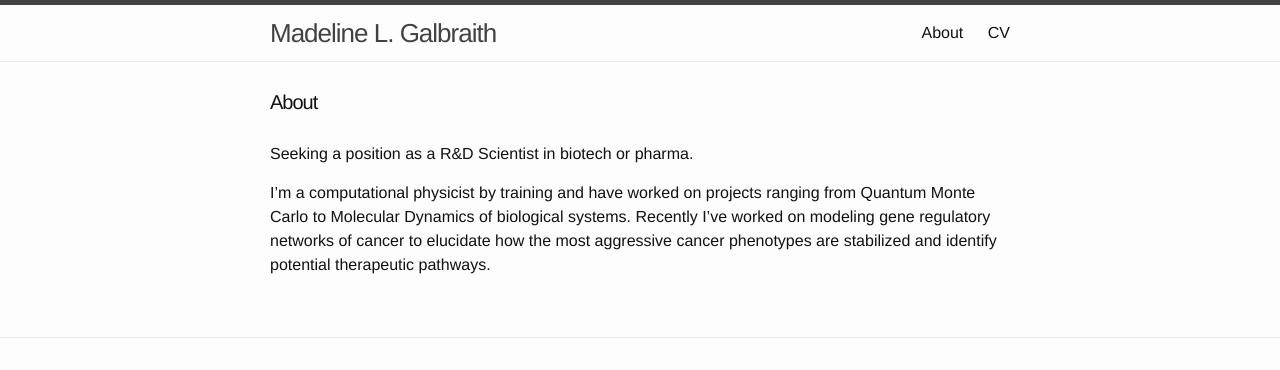
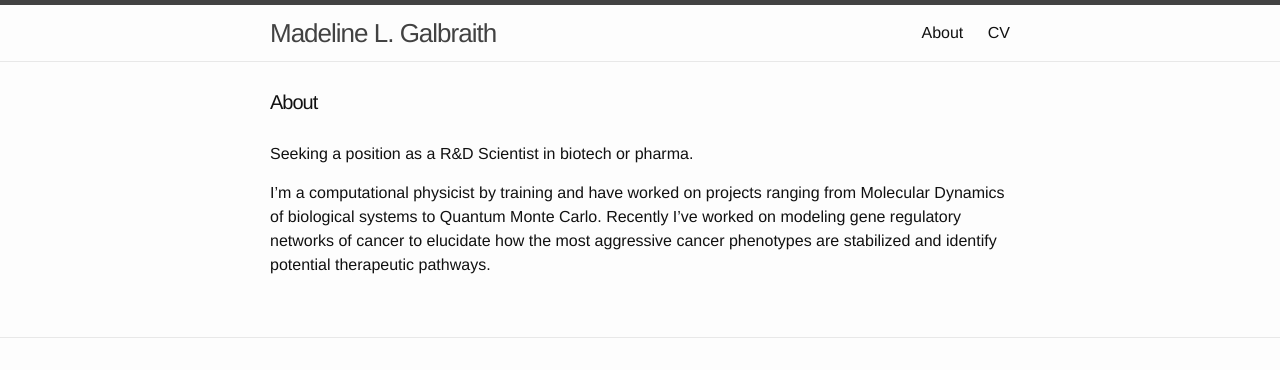
Before and after one commit to madgal/madgal.github.io, a Jekyll site: the page built from about.md, in a window 1280 px wide. Shown: the top 370 px of the page. Built offline with Jekyll 4.4.1, drawn with Linux system fonts in a browser that asks for light colours.

```diff
--- a/about.md
+++ b/about.md
@@ -6,5 +6,5 @@ permalink: /about/
 
 Seeking a position as a R&D Scientist in biotech or pharma.
 
-I'm a computational physicist by training and have worked on projects ranging from Quantum Monte Carlo to Molecular Dynamics of biological systems.
+I'm a computational physicist by training and have worked on projects ranging from Molecular Dynamics of biological systems to Quantum Monte Carlo.
 Recently I've worked on modeling gene regulatory networks of cancer to elucidate how the most aggressive cancer phenotypes are stabilized and identify potential therapeutic pathways.
```
